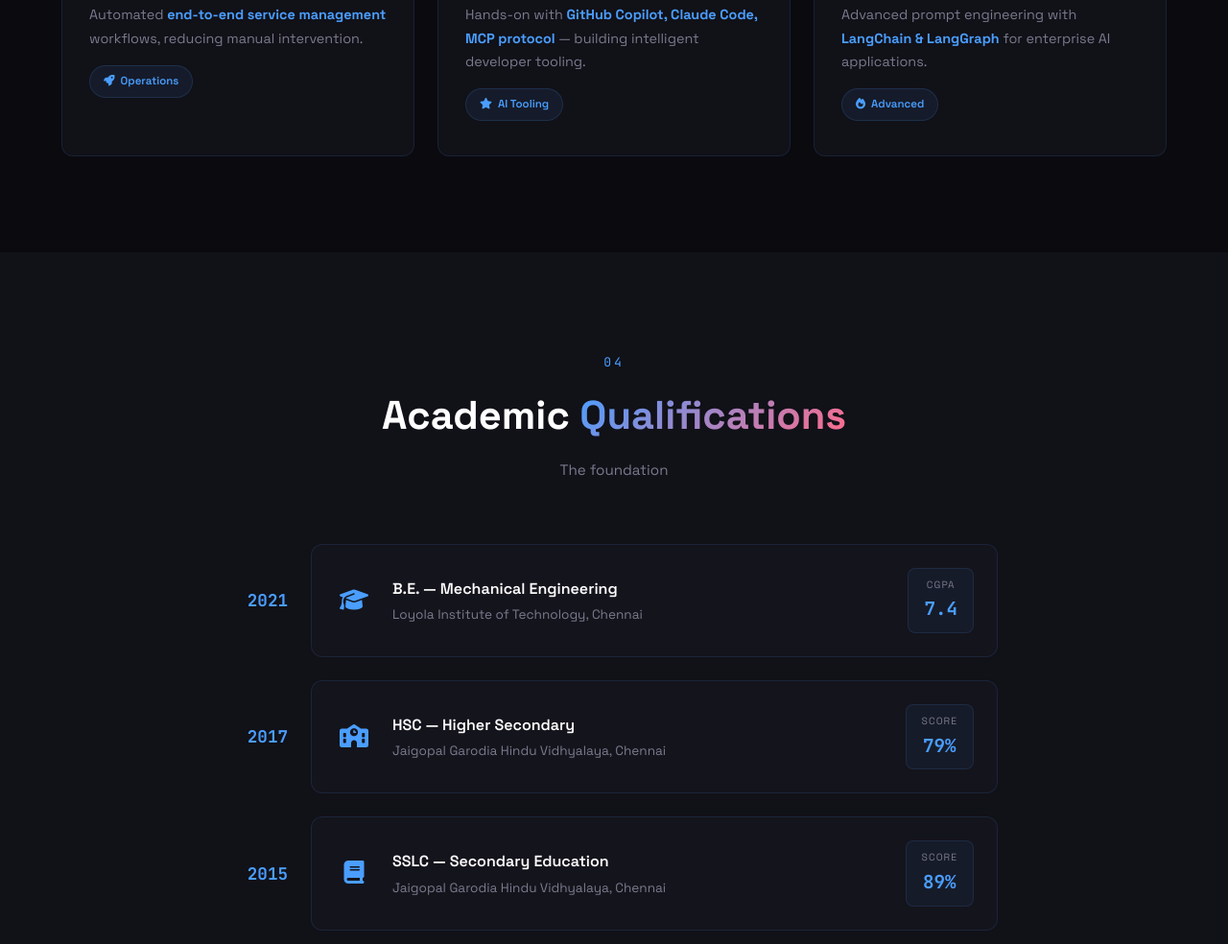
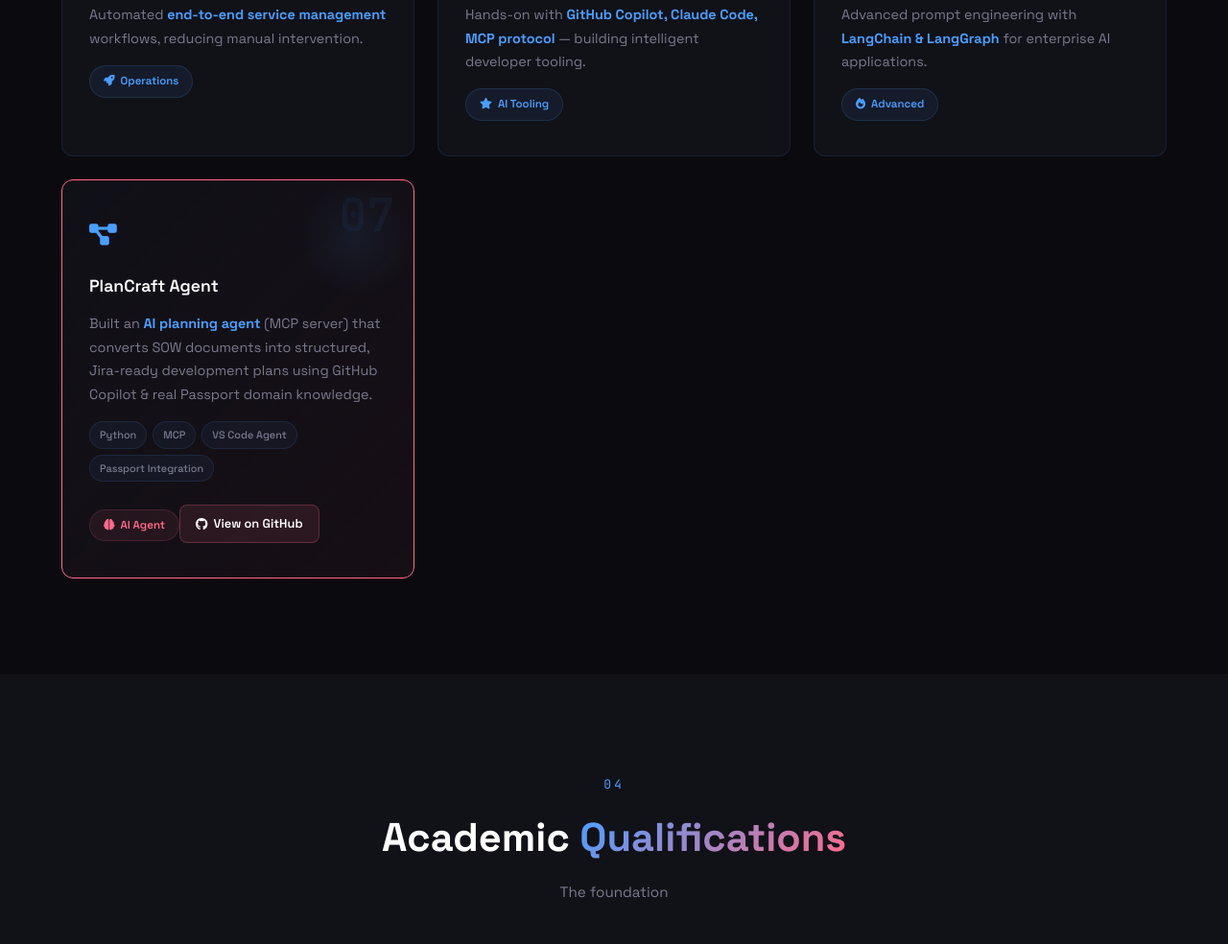
Before and after one commit to keshavaraj-b/keshavaraj-b, a plain HTML site: page index.html in a window 1280 px wide. Shown: the part 3845-4829 px from the top of the page at 96% size. Drawn offline with Linux system fonts and the light colour scheme; animation ran at ten frames a second.

Commit message:
Add PlanCraft AI agent project to portfolio

```diff
--- a/index.html
+++ b/index.html
@@ -194,6 +194,7 @@
       <article class="ai-card reveal"><div class="ai-card-glow"></div><div class="ai-num">04</div><div class="ai-icon"><i class="fa-solid fa-gears"></i></div><h3>Managed Service Automation</h3><p>Automated <strong>end-to-end service management</strong> workflows, reducing manual intervention.</p><div class="ai-chip"><i class="fa-solid fa-rocket"></i> Operations</div></article>
       <article class="ai-card reveal"><div class="ai-card-glow"></div><div class="ai-num">05</div><div class="ai-icon"><i class="fa-brands fa-github"></i></div><h3>GitHub Copilot &amp; MCP</h3><p>Hands-on with <strong>GitHub Copilot, Claude Code, MCP protocol</strong> — building intelligent developer tooling.</p><div class="ai-chip"><i class="fa-solid fa-star"></i> AI Tooling</div></article>
       <article class="ai-card reveal"><div class="ai-card-glow"></div><div class="ai-num">06</div><div class="ai-icon"><i class="fa-solid fa-wand-magic-sparkles"></i></div><h3>Prompt Engineering</h3><p>Advanced prompt engineering with <strong>LangChain &amp; LangGraph</strong> for enterprise AI applications.</p><div class="ai-chip"><i class="fa-solid fa-fire"></i> Advanced</div></article>
+      <article class="ai-card reveal ai-card-featured"><div class="ai-card-glow"></div><div class="ai-num">07</div><div class="ai-icon"><i class="fa-solid fa-diagram-project"></i></div><h3>PlanCraft Agent</h3><p>Built an <strong>AI planning agent</strong> (MCP server) that converts SOW documents into structured, Jira-ready development plans using GitHub Copilot &amp; real Passport domain knowledge.</p><div class="ai-tech-stack"><span>Python</span><span>MCP</span><span>VS Code Agent</span><span>Passport Integration</span></div><div class="ai-chip"><i class="fa-solid fa-brain"></i> AI Agent</div><a href="https://github.com/keshavaraj-b/plancraft" target="_blank" rel="noopener" class="ai-card-link"><i class="fa-brands fa-github"></i> View on GitHub</a></article>
     </div>
   </div>
 </section>
--- a/styles.css
+++ b/styles.css
@@ -168,6 +168,13 @@
 .ai-card p strong{color:var(--blue)}
 .ai-chip{display:inline-flex;align-items:center;gap:6px;padding:6px 14px;border-radius:100px;font-size:.72rem;font-weight:600;background:rgba(74,158,255,.08);color:var(--blue);border:1px solid rgba(74,158,255,.15)}
 .ai-card:hover{transform:translateY(-4px);border-color:var(--blue);box-shadow:var(--glow-blue)}
+.ai-card-featured{border-color:var(--coral);background:linear-gradient(135deg,var(--bg-card) 0%,rgba(255,107,138,.05) 100%)}
+.ai-card-featured:hover{border-color:var(--coral);box-shadow:var(--glow-coral)}
+.ai-card-featured .ai-chip{background:rgba(255,107,138,.08);color:var(--coral);border-color:rgba(255,107,138,.15)}
+.ai-tech-stack{display:flex;flex-wrap:wrap;gap:6px;margin-bottom:12px}
+.ai-tech-stack span{padding:4px 10px;border-radius:100px;font-size:.68rem;font-weight:500;background:rgba(74,158,255,.06);color:var(--text-dim);border:1px solid var(--border)}
+.ai-card-link{display:inline-flex;align-items:center;gap:6px;margin-top:12px;padding:8px 16px;border-radius:var(--radius-sm);font-size:.8rem;font-weight:600;color:var(--text-bright);background:rgba(255,107,138,.1);border:1px solid rgba(255,107,138,.25);text-decoration:none;transition:var(--transition)}
+.ai-card-link:hover{background:rgba(255,107,138,.2);box-shadow:var(--glow-coral)}
 
 /* ---------- EDUCATION ---------- */
 .edu-timeline{display:flex;flex-direction:column;gap:24px;max-width:800px;margin:0 auto}
```
